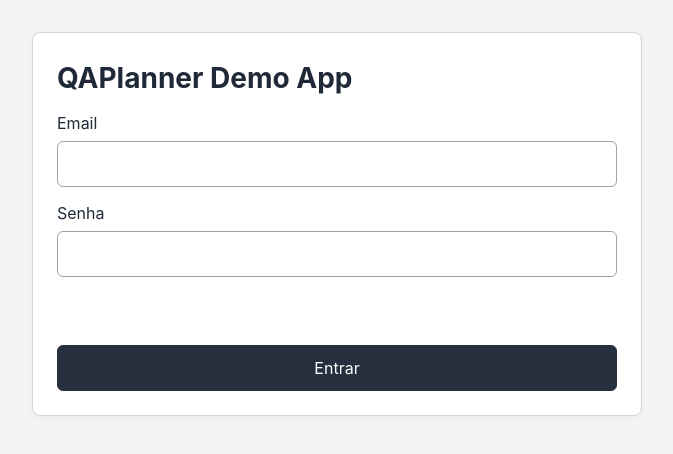
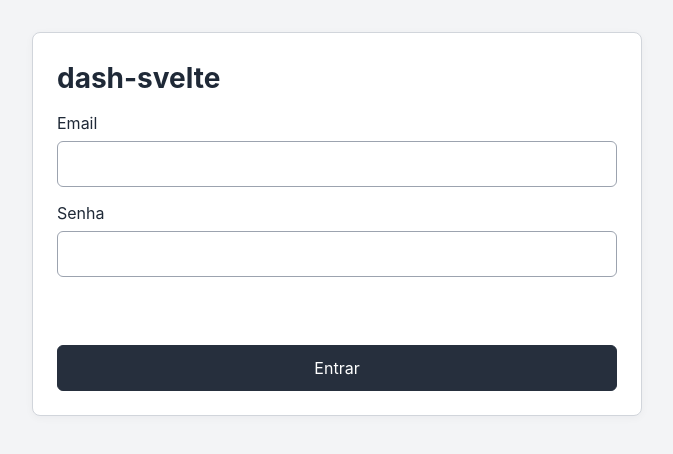
Before and after one commit to brunoportis/svelte-dash, a Svelte app: page /#/login in a window 1280 px wide. Shown: the top 454 px of the page, without its empty margins (128-801 px from the left). Built offline with nearby package versions, Linux system fonts and the light colour scheme.

Commit message:
fix: rename modules

```diff
--- a/index.html
+++ b/index.html
@@ -3,7 +3,7 @@
   <head>
     <meta charset="UTF-8" />
     <meta name="viewport" content="width=device-width, initial-scale=1.0" />
-    <title>QAPlanner Demo App</title>
+    <title>dash-svelte</title>
   </head>
   <body>
     <div id="app"></div>
--- a/package.json
+++ b/package.json
@@ -1,5 +1,5 @@
 {
-  "name": "qaplanner-demo-app",
+  "name": "dash-svelte",
   "private": true,
   "version": "1.0.0",
   "type": "module",
--- a/src/App.svelte
+++ b/src/App.svelte
@@ -215,7 +215,7 @@
 {#if route.name === 'login'}
   <main class="shell" data-testid="login-page">
     <section class="panel narrow">
-      <h1>QAPlanner Demo App</h1>
+      <h1>dash-svelte</h1>
       <form on:submit={handleLoginSubmit}>
         <label>
           Email
--- a/src/lib/storage.ts
+++ b/src/lib/storage.ts
@@ -1,8 +1,8 @@
 import type { DemoStore, Session } from './types';
 
-const SESSION_KEY = 'qaplanner_demo_session';
-const STORES_KEY = 'qaplanner_demo_stores';
-const FLASH_KEY = 'qaplanner_demo_flash';
+const SESSION_KEY = 'dash_svelte_demo_session';
+const STORES_KEY = 'dash_svelte_demo_stores';
+const FLASH_KEY = 'dash_svelte_demo_flash';
 
 export const storageKeys = {
   session: SESSION_KEY,
```
Also changed, not shown: dash-svelte-examples/create-store.yml (renamed from qaplanner-examples/create-store.yml), 2 other files (tests, documents, lock files or other folders).
